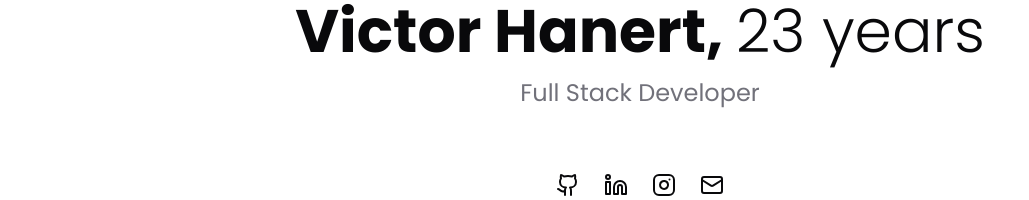
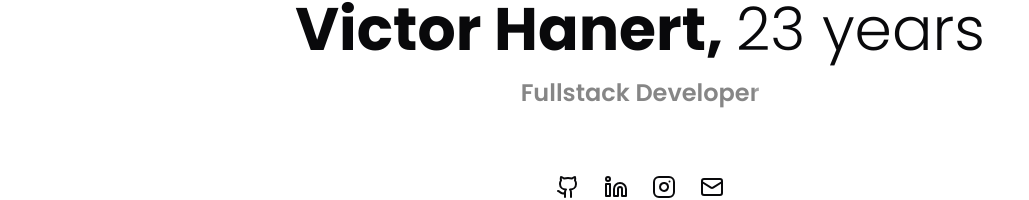
Before and after one commit to VictorHanert/PortfolioWebsite, a React (Vite) app: page / in a window 1280 px wide. Shown: the part 282-482 px from the top of the page, without its empty margins (0-1029 px from the left). Built offline with nearby package versions, Linux system fonts and the light colour scheme.

Commit message:
Animation

```diff
--- a/package.json
+++ b/package.json
@@ -58,6 +58,7 @@
     "recharts": "^2.12.7",
     "resend": "^4.1.1",
     "sonner": "^1.5.0",
+    "styled-components": "^6.3.11",
     "tailwind-merge": "^2.5.2",
     "tailwindcss-animate": "^1.0.7",
     "vaul": "^0.9.3",
@@ -71,6 +72,8 @@
     "@types/react-dom": "^18.3.0",
     "@vitejs/plugin-react-swc": "^4.2.3",
     "autoprefixer": "^10.4.20",
+    "browserslist": "^4.28.1",
+    "caniuse-lite": "^1.0.30001774",
     "eslint": "^9.9.0",
     "eslint-plugin-react-hooks": "^5.1.0-rc.0",
     "eslint-plugin-react-refresh": "^0.4.9",
--- a/src/components/BackToTop.tsx
+++ /dev/null
@@ -1,39 +0,0 @@
-import { useState, useEffect } from 'react';
-import { ArrowUp } from 'lucide-react';
-
-export const BackToTop = () => {
-  const [isVisible, setIsVisible] = useState(false);
-
-  useEffect(() => {
-    const toggleVisibility = () => {
-      if (window.scrollY > 300) {
-        setIsVisible(true);
-      } else {
-        setIsVisible(false);
-      }
-    };
-
-    window.addEventListener('scroll', toggleVisibility);
-    return () => window.removeEventListener('scroll', toggleVisibility);
-  }, []);
-
-  const scrollToTop = () => {
-    window.scrollTo({
-      top: 0,
-      behavior: 'smooth',
-    });
-  };
-
-  return (
-    <>
-    <button
-      onClick={scrollToTop}
-      className={`fixed bottom-4 right-4 p-2 rounded-full bg-primary border-2 text-white shadow-lg transition-all duration-300 hover:bg-primary/90 z-50 ${
-        isVisible ? 'opacity-100 translate-y-0' : 'opacity-0 translate-y-10 pointer-events-none'
-      }`}
-    >
-      <ArrowUp className="w-6 h-6" />
-    </button>
-    </>
-  );
-};
--- /dev/null
+++ b/src/components/BackToTopButton.tsx
@@ -0,0 +1,108 @@
+import React, { useState, useEffect } from 'react';
+import styled from 'styled-components';
+
+const Button = () => {
+  const [isVisible, setIsVisible] = useState(false);
+
+  useEffect(() => {
+    const toggleVisibility = () => {
+      if (window.scrollY > 300) {
+        setIsVisible(true);
+      } else {
+        setIsVisible(false);
+      }
+    };
+
+    window.addEventListener('scroll', toggleVisibility);
+    return () => window.removeEventListener('scroll', toggleVisibility);
+  }, []);
+
+  const scrollToTop = () => {
+    window.scrollTo({
+      top: 0,
+      behavior: 'smooth',
+    });
+  };
+
+  return (
+    <StyledWrapper className={isVisible ? 'visible' : ''}>
+      <button className="button" onClick={scrollToTop}>
+        <svg className="svgIcon" viewBox="0 0 384 512">
+          <path d="M214.6 41.4c-12.5-12.5-32.8-12.5-45.3 0l-160 160c-12.5 12.5-12.5 32.8 0 45.3s32.8 12.5 45.3 0L160 141.2V448c0 17.7 14.3 32 32 32s32-14.3 32-32V141.2L329.4 246.6c12.5 12.5 32.8 12.5 45.3 0s12.5-32.8 0-45.3l-160-160z" />
+        </svg>
+      </button>
+    </StyledWrapper>
+  );
+}
+
+const StyledWrapper = styled.div`
+  position: fixed;
+  bottom: 1rem;
+  right: 1rem;
+  z-index: 50;
+  opacity: 0;
+  transform: translateY(2.5rem);
+  pointer-events: none;
+  transition: all 0.3s ease;
+
+  &.visible {
+    opacity: 1;
+    transform: translateY(0);
+    pointer-events: auto;
+  }
+
+  .button {
+    width: 50px;
+    height: 50px;
+    border-radius: 50%;
+    background-color: hsl(var(--primary));
+    border: 2px solid hsl(var(--secondary));
+    font-weight: 600;
+    display: flex;
+    align-items: center;
+    justify-content: center;
+    box-shadow: 0px 4px 15px rgba(0, 0, 0, 0.3);
+    cursor: pointer;
+    transition-duration: 0.3s;
+    overflow: hidden;
+    position: relative;
+  }
+
+  .svgIcon {
+    width: 12px;
+    transition-duration: 0.3s;
+  }
+
+  .svgIcon path {
+    fill: white;
+  }
+
+  .button:hover {
+    width: 140px;
+    border-radius: 50px;
+    transition-duration: 0.3s;
+    background-color: hsl(var(--primary) / 0.9);
+    align-items: center;
+  }
+
+  .button:hover .svgIcon {
+    transition-duration: 0.3s;
+    transform: translateY(-200%);
+  }
+
+  .button::before {
+    position: absolute;
+    bottom: -20px;
+    content: "Back to Top";
+    color: white;
+    font-size: 0px;
+  }
+
+  .button:hover::before {
+    font-size: 13px;
+    opacity: 1;
+    bottom: unset;
+    transition-duration: 0.3s;
+  }`;
+
+export default Button;
--- a/src/components/Hero.tsx
+++ b/src/components/Hero.tsx
@@ -1,5 +1,6 @@
 import { GithubIcon, LinkedinIcon, InstagramIcon, Mail, ChevronDown } from "lucide-react";
 import { Avatar, AvatarFallback, AvatarImage } from "@/components/ui/avatar";
+import StyledText from "@/components/StyledText";
 
 // birtday set to: 28-02-2001
 export const age = new Date().getFullYear() - 2001 - (new Date() < new Date(new Date().getFullYear(), 1, 28) ? 1 : 0);
@@ -39,7 +40,9 @@ export const Hero = () => {
               {age} years
             </span>
           </h1>
-          <p className="text-xl md:text-2xl text-muted-foreground mb-8">Full Stack Developer</p>
+          <div className="relative text-center">
+            <StyledText />
+          </div>
         </div>
       </div>
 
--- /dev/null
+++ b/src/components/StyledText.tsx
@@ -0,0 +1,73 @@
+import React from 'react';
+import styled from 'styled-components';
+
+const StyledText = () => {
+  return (
+    <StyledWrapper>
+      <p className="btn-shine">Fullstack Developer</p>
+    </StyledWrapper>
+  );
+}
+
+const StyledWrapper = styled.div`
+  display: flex;
+  justify-content: center;
+  align-items: center;
+
+  .btn-shine {
+    color: #fff;
+    background: linear-gradient(to right, #9f9f9f 0, #fff 10%, #868686 20%);
+    background-position: 0;
+    background-size: 200%;
+    -webkit-background-clip: text;
+    -webkit-text-fill-color: transparent;
+    animation: shine 3s infinite linear;
+    -webkit-text-size-adjust: none;
+    font-weight: 600;
+    font-size: 16px;
+    text-decoration: none;
+    white-space: nowrap;
+    font-family: "Poppins", sans-serif;
+    @media (max-width: 768px) {
+      font-size: 1.25rem;
+    }
+    @media (min-width: 768px) {
+      font-size: 1.5rem;
+    }
+    color: hsl(var(--muted-foreground));
+    margin-bottom: 2rem;
+  }
+  @-moz-keyframes shine {
+    0% {
+      background-position: -280px;
+    }
+    100% {
+      background-position: 280px;
+    }
+  }
+  @-webkit-keyframes shine {
+    0% {
+      background-position: -280px;
+    }
+    100% {
+      background-position: 280px;
+    }
+  }
+  @-o-keyframes shine {
+    0% {
+      background-position: -280px;
+    }
+    100% {
+      background-position: 280px;
+    }
+  }
+  @keyframes shine {
+    0% {
+      background-position: -280px;
+    }
+    100% {
+      background-position: 280px;
+    }
+  }`;
+
+export default StyledText;
--- a/src/pages/Index.tsx
+++ b/src/pages/Index.tsx
@@ -5,7 +5,7 @@ import { Projects } from "@/components/Projects";
 import { Contact } from "@/components/Contact";
 import { Footer } from "@/components/Footer";
 import { Sidebar } from "@/components/Sidebar";
-import { BackToTop } from "@/components/BackToTop";
+import BackToTopButton from "@/components/BackToTopButton";
 
 const Index = () => {
   return (
@@ -17,7 +17,7 @@ const Index = () => {
       <Projects />
       <Contact />
       <Footer />
-      <BackToTop />
+      <BackToTopButton />
     </div>
   );
 };
```
Also changed, not shown: 1 other file (tests, documents, lock files or other folders).
